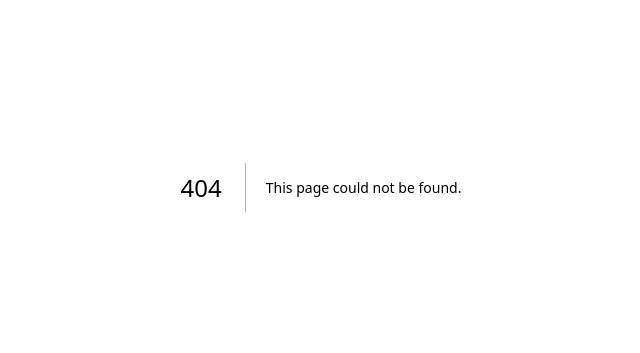
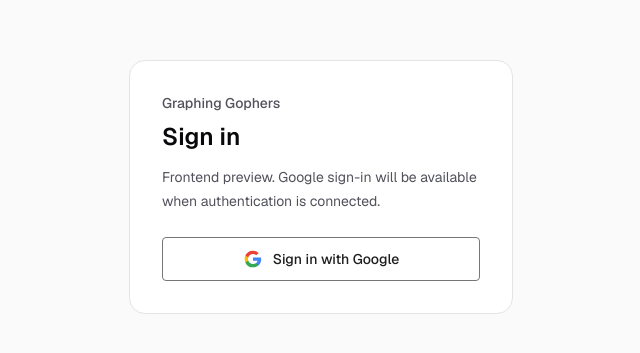
Before and after one commit to adriencyr/graphing-gophers, a Next.js app: page /login in a window 1280 px wide. Before the commit this address had no page. Shown: the part 213-566 px from the top of the page, without its empty margins (319-959 px from the left). Built offline with nearby package versions, Linux system fonts and the light colour scheme.

Commit message:
Added button, subject to UI/design change

```diff
--- /dev/null
+++ b/app/login/page.tsx
@@ -0,0 +1,48 @@
+"use client";
+
+import GoogleLoginButton from "../../components/GoogleLoginButton";
+
+// Replace this preview handler with the auth team's client API.
+async function previewGoogleLogin() {
+  throw new Error("Authentication is not connected.");
+}
+
+export default function LoginPage() {
+  return (
+    <main
+      className="flex flex-1 items-center justify-center bg-zinc-50 px-4
+        py-12 font-sans dark:bg-black"
+    >
+      <section
+        aria-labelledby="login-heading"
+        className="w-full max-w-sm rounded-2xl border border-zinc-200
+          bg-white p-6 sm:p-8 dark:border-zinc-800 dark:bg-zinc-950"
+      >
+        <p
+          className="mb-2 text-sm font-medium text-zinc-600 dark:text-zinc-400"
+        >
+          Graphing Gophers
+        </p>
+        <h1
+          id="login-heading"
+          className="text-2xl font-semibold text-zinc-950 dark:text-zinc-50"
+        >
+          Sign in
+        </h1>
+        <p
+          className="mb-6 mt-3 text-sm leading-6 text-zinc-600
+            dark:text-zinc-400"
+        >
+          Frontend preview. Google sign-in will be available when
+          authentication is connected.
+        </p>
+        <GoogleLoginButton
+          onGoogleLogin={previewGoogleLogin}
+          errorMessage={
+            "Google sign-in is not available yet. Please try again later."
+          }
+        />
+      </section>
+    </main>
+  );
+}
--- /dev/null
+++ b/components/GoogleLoginButton.tsx
@@ -0,0 +1,115 @@
+"use client";
+
+import { useId, useRef, useState } from "react";
+
+export interface GoogleLoginButtonProps {
+  /** Start authentication; resolve when complete or reject on failure. */
+  onGoogleLogin: () => void | Promise<void>;
+  /** Prevent interaction when sign-in is unavailable. Defaults to false. */
+  disabled?: boolean;
+  /** Safe, user-facing message shown for any callback failure. */
+  errorMessage?: string;
+}
+
+export default function GoogleLoginButton({
+  onGoogleLogin,
+  disabled = false,
+  errorMessage = "Unable to sign in with Google. Please try again.",
+}: GoogleLoginButtonProps) {
+  const [loading, setLoading] = useState(false);
+  const [hasError, setHasError] = useState(false);
+  const inFlight = useRef(false);
+  const errorId = useId();
+
+  async function handleLogin() {
+    // The ref closes the gap before React renders the disabled state.
+    if (disabled || inFlight.current) return;
+    inFlight.current = true;
+    setHasError(false);
+    setLoading(true);
+    try {
+      await onGoogleLogin();
+    } catch {
+      // Never expose raw provider errors or credentials in the UI.
+      setHasError(true);
+    } finally {
+      inFlight.current = false;
+      setLoading(false);
+    }
+  }
+
+  return (
+    <div className="w-full">
+      <button
+        type="button"
+        onClick={handleLogin}
+        disabled={disabled || loading}
+        aria-busy={loading}
+        aria-describedby={hasError ? errorId : undefined}
+        className="
+          flex min-h-11 w-full items-center justify-center gap-2.5 rounded
+          border border-[#747775] bg-white px-3 py-2 text-sm font-medium
+          text-[#1f1f1f] transition-colors hover:bg-zinc-100
+          focus-visible:outline-2 focus-visible:outline-offset-4
+          focus-visible:outline-blue-600 disabled:cursor-not-allowed
+          disabled:opacity-60
+        "
+      >
+        <svg
+          aria-hidden="true"
+          focusable="false"
+          width="20"
+          height="20"
+          viewBox="0 0 48 48"
+          className="shrink-0"
+        >
+          <path
+            fill="#4285F4"
+            d="
+              M 43.61 24.46 c 0 -1.36 -.12 -2.66 -.35 -3.92 H 24 v 7.42 h 11 a
+              9.4 9.4 0 0 1 -4.08 6.18 v 5.14 h 6.61 c 3.87 -3.56 6.08 -8.81
+              6.08 -14.82 Z
+            "
+          />
+          <path
+            fill="#34A853"
+            d="
+              M 24 44 c 5.51 0 10.13 -1.83 13.51 -4.96 l -6.61 -5.14 c -1.83
+              1.22 -4.17 1.96 -6.9 1.96 -5.32 0 -9.84 -3.59 -11.46 -8.43 H
+              5.72 v 5.3 A 20 20 0 0 0 24 44 Z
+            "
+          />
+          <path
+            fill="#FBBC05"
+            d="
+              M 12.54 27.43 A 12 12 0 0 1 11.9 24 c 0 -1.19 .22 -2.34 .64
+              -3.43 v -5.3 H 5.72 A 20 20 0 0 0 4 24 c 0 3.14 .72 6.1 1.72
+              8.73 l 6.82 -5.3 Z
+            "
+          />
+          <path
+            fill="#EA4335"
+            d="
+              M 24 12.14 c 3.01 0 5.69 1.04 7.82 3.09 l 5.86 -5.86 A 19.6 19.6
+              0 0 0 24 4 20 20 0 0 0 5.72 15.27 l 6.82 5.3 c 1.62 -4.84 6.14
+              -8.43 11.46 -8.43 Z
+            "
+          />
+        </svg>
+        <span>{loading ? "Signing in…" : "Sign in with Google"}</span>
+      </button>
+      <span role="status" className="sr-only">
+        {loading ? "Signing in with Google. Please wait." : ""}
+      </span>
+      {hasError && (
+        <p
+          id={errorId}
+          role="alert"
+          className="mt-3 text-sm text-red-700 dark:text-red-300"
+        >
+          {errorMessage}
+        </p>
+      )}
+    </div>
+  );
+}
--- /dev/null
+++ b/components/login-button-tests/setup.ts
@@ -0,0 +1,5 @@
+import "@testing-library/jest-dom/vitest";
+import { cleanup } from "@testing-library/react";
+import { afterEach } from "vitest";
+
+afterEach(cleanup);
```
Also changed, not shown: package.json (+10 -2 lines), vitest.config.mts (added), 3 other files (tests, documents, lock files or other folders).
